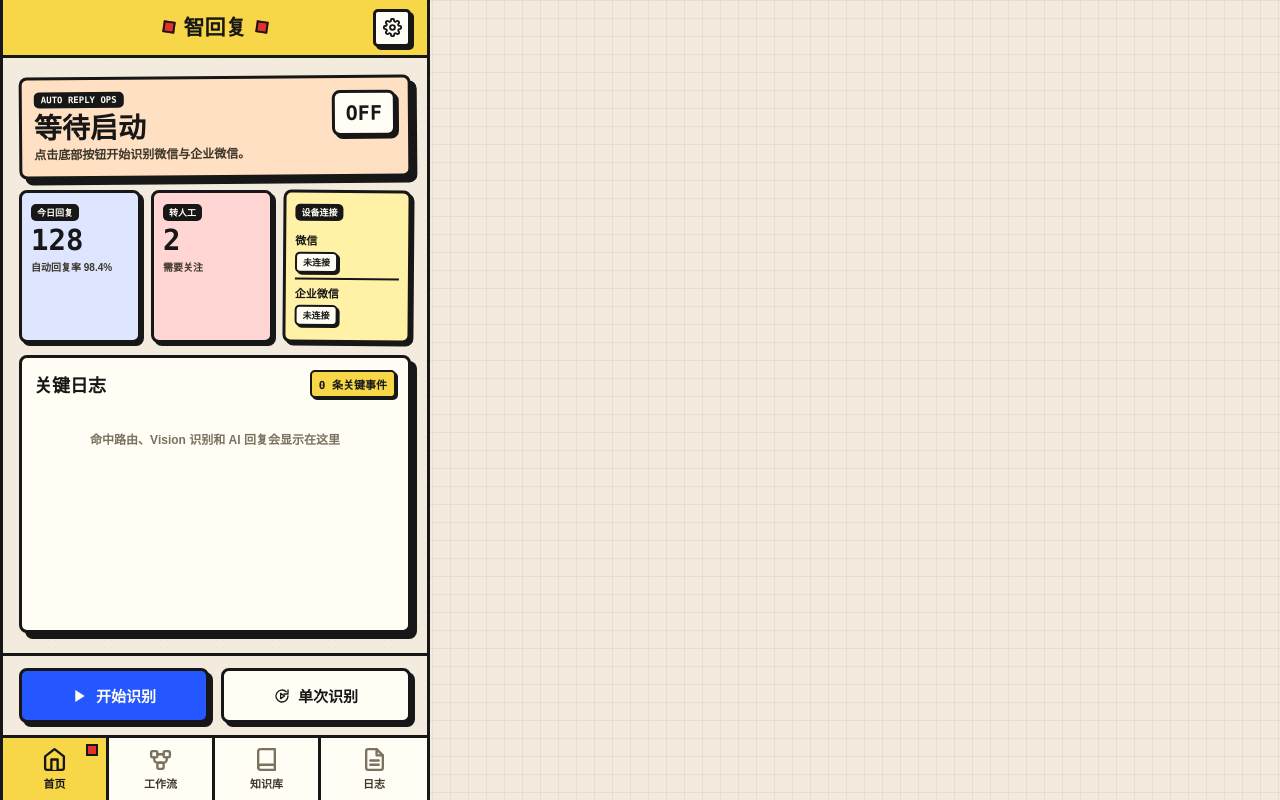
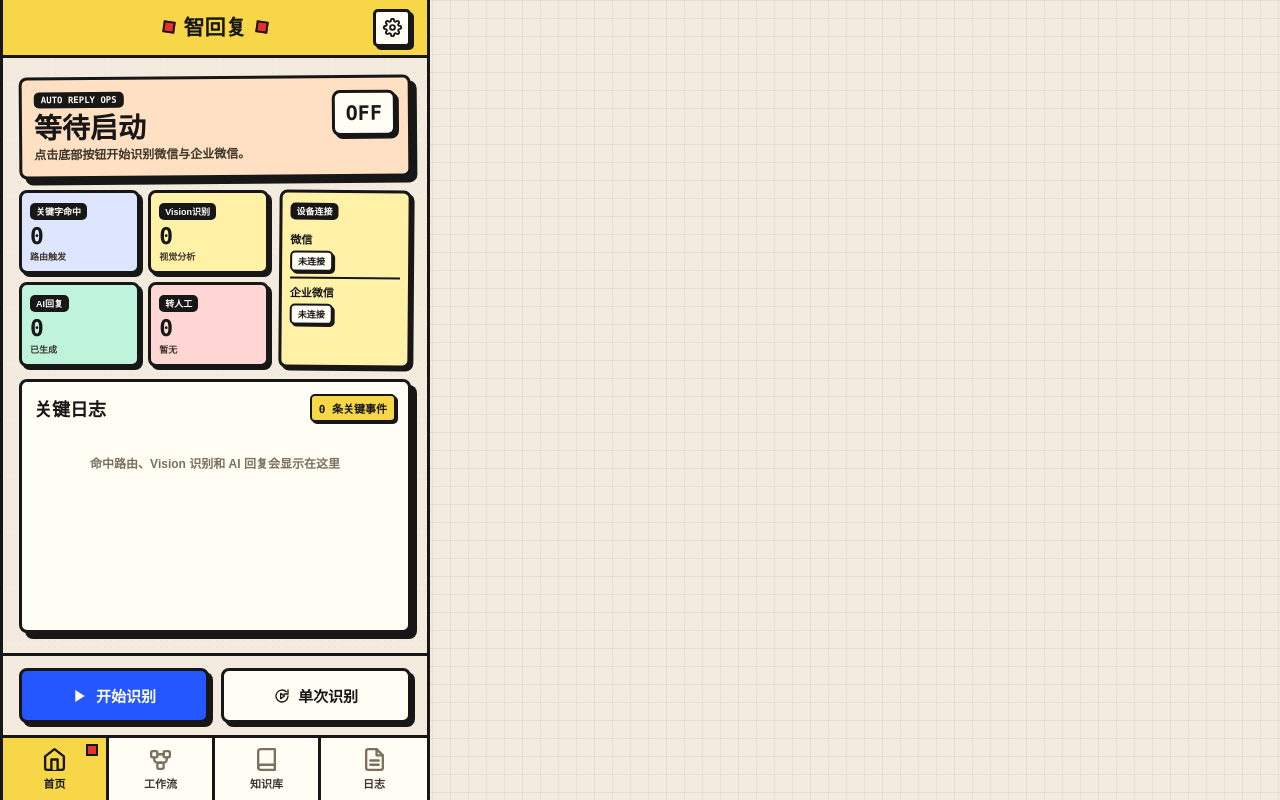
Before and after one commit to Baoserver/auto-reply-workflow, a React app: page / in a window 1280 px wide. Built offline with nearby package versions, Linux system fonts and the light colour scheme; the HTML template or start-up script is replaced by a standard one.

Commit message:
数据统计V1.0

```diff
--- a/src/App.tsx
+++ b/src/App.tsx
@@ -17,14 +17,70 @@ interface Connection {
   wecom: boolean;
 }
 
+interface DashboardStats {
+  keywordHits: number;
+  visionRecognitions: number;
+  aiReplies: number;
+  escalations: number;
+}
+
 const DEFAULT_MAIN_WIDTH = 430;
 const DEFAULT_LOG_WIDTH = 390;
 const MIN_MAIN_WIDTH = 375;
 const MAX_MAIN_WIDTH = 760;
 const MIN_LOG_WIDTH = 320;
 const MAX_LOG_WIDTH = 720;
+const STATS_STORAGE_KEY = 'vision-cs-dashboard-stats';
+const EMPTY_DASHBOARD_STATS: DashboardStats = {
+  keywordHits: 0,
+  visionRecognitions: 0,
+  aiReplies: 0,
+  escalations: 0,
+};
 
 const clamp = (value: number, min: number, max: number) => Math.min(Math.max(value, min), max);
+
+const todayKey = () => new Date().toISOString().slice(0, 10);
+
+const loadDashboardStats = (): DashboardStats => {
+  try {
+    const stored = localStorage.getItem(STATS_STORAGE_KEY);
+    if (!stored) return EMPTY_DASHBOARD_STATS;
+    const parsed = JSON.parse(stored);
+    if (parsed?.date !== todayKey()) return EMPTY_DASHBOARD_STATS;
+    return {
+      keywordHits: Number(parsed.keywordHits) || 0,
+      visionRecognitions: Number(parsed.visionRecognitions) || 0,
+      aiReplies: Number(parsed.aiReplies) || 0,
+      escalations: Number(parsed.escalations) || 0,
+    };
+  } catch {
+    return EMPTY_DASHBOARD_STATS;
+  }
+};
+
+const isRouteMatchedEvent = (event: AgentEvent) => {
+  if (event.type !== 'log') return false;
+  const message = String(event.data?.message || '');
+  if (/OpenClaw assistant route matched/i.test(message)) return false;
+  return /助手模式命中路由|OpenClaw route matched|route matched/i.test(message);
+};
+
+const incrementStatsForEvent = (stats: DashboardStats, event: AgentEvent): DashboardStats => {
+  if (isRouteMatchedEvent(event)) {
+    return { ...stats, keywordHits: stats.keywordHits + 1 };
+  }
+  if (event.type === 'vision') {
+    return { ...stats, visionRecognitions: stats.visionRecognitions + 1 };
+  }
+  if (event.type === 'reply') {
+    return { ...stats, aiReplies: stats.aiReplies + 1 };
+  }
+  if (event.type === 'escalation') {
+    return { ...stats, escalations: stats.escalations + 1 };
+  }
+  return stats;
+};
 
 const TabIcon = ({ name, active }: { name: string; active: boolean }) => {
   const color = active ? '#171717' : '#7B715F';
@@ -77,7 +133,7 @@ export default function App() {
   const [mainWidth, setMainWidth] = useState(DEFAULT_MAIN_WIDTH);
   const [logWidth, setLogWidth] = useState(DEFAULT_LOG_WIDTH);
   const [events, setEvents] = useState<AgentEvent[]>([]);
-  const [stats] = useState({ messages: 128, autoReplies: 126, escalations: 2 });
+  const [stats, setStats] = useState<DashboardStats>(() => loadDashboardStats());
   const [connections, setConnections] = useState<Connection>({ wechat: false, wecom: false });
   const paneSyncRef = useRef(false);
   const paneSyncTimerRef = useRef<number | null>(null);
@@ -146,6 +202,7 @@ export default function App() {
     const handleEvent = (event: AgentEvent) => {
       console.log('[FRONTEND EVENT]', event.type, event.data);
       setEvents((prev) => [...prev.slice(-100), event]);
+      setStats((prev) => incrementStatsForEvent(prev, event));
 
       if (event.type === 'status') {
         setRunning(event.data.state === 'running');
@@ -158,6 +215,13 @@ export default function App() {
       window.electronAPI?.removeAgentEventListener();
     };
   }, []);
+
+  useEffect(() => {
+    localStorage.setItem(STATS_STORAGE_KEY, JSON.stringify({
+      date: todayKey(),
+      ...stats,
+    }));
+  }, [stats]);
 
   useEffect(() => {
     const checkConnections = async () => {
--- a/src/components/ConfigPanel.tsx
+++ b/src/components/ConfigPanel.tsx
@@ -156,7 +156,7 @@ export default function ConfigPanel() {
   }
 
   return (
-    <div>
+    <div className="panel-stack config-stack">
       {/* Model Config */}
       <div className="card">
         <div className="card-header">
--- a/src/components/Dashboard.tsx
+++ b/src/components/Dashboard.tsx
@@ -7,23 +7,25 @@ interface AgentEvent {
 
 interface Props {
   running: boolean;
-  stats: { messages: number; autoReplies: number; escalations: number };
+  stats: {
+    keywordHits: number;
+    visionRecognitions: number;
+    aiReplies: number;
+    escalations: number;
+  };
   connections?: { wechat: boolean; wecom: boolean };
   events?: AgentEvent[];
 }
 
 export default function Dashboard({ running, stats, connections, events = [] }: Props) {
-  const replyRate = stats.messages > 0
-    ? ((stats.autoReplies / stats.messages) * 100).toFixed(1)
-    : '0';
-
   const wechatConnected = connections?.wechat ?? false;
   const wecomConnected = connections?.wecom ?? false;
 
   const isRouteMatchedLog = (ev: AgentEvent) => {
     if (ev.type !== 'log') return false;
     const message = String(ev.data?.message || '');
-    return /命中路由|route matched/i.test(message);
+    if (/OpenClaw assistant route matched/i.test(message)) return false;
+    return /助手模式命中路由|OpenClaw route matched|route matched/i.test(message);
   };
   const isKeyHomeLog = (ev: AgentEvent) => (
     ev.type === 'vision' ||
@@ -238,15 +240,27 @@ export default function Dashboard({ running, stats, connections, events = [] }:
       </section>
 
       <section className="home-matrix">
-        <div className="home-metric hero-metric">
-          <span className="home-metric-label">今日回复</span>
-          <strong>{stats.messages}</strong>
-          <small>自动回复率 {replyRate}%</small>
-        </div>
-        <div className="home-metric">
-          <span className="home-metric-label">转人工</span>
-          <strong>{stats.escalations}</strong>
-          <small>{stats.escalations > 0 ? '需要关注' : '暂无积压'}</small>
+        <div className="home-stat-grid">
+          <div className="home-metric is-keyword">
+            <span className="home-metric-label">关键字命中</span>
+            <strong>{stats.keywordHits}</strong>
+            <small>路由触发</small>
+          </div>
+          <div className="home-metric is-vision">
+            <span className="home-metric-label">Vision识别</span>
+            <strong>{stats.visionRecognitions}</strong>
+            <small>视觉分析</small>
+          </div>
+          <div className="home-metric is-reply">
+            <span className="home-metric-label">AI回复</span>
+            <strong>{stats.aiReplies}</strong>
+            <small>已生成</small>
+          </div>
+          <div className="home-metric is-escalation">
+            <span className="home-metric-label">转人工</span>
+            <strong>{stats.escalations}</strong>
+            <small>{stats.escalations > 0 ? '需关注' : '暂无'}</small>
+          </div>
         </div>
         <div className="home-channel-card">
           <div className="home-channel-title">设备连接</div>
--- a/src/components/KnowledgeManager.tsx
+++ b/src/components/KnowledgeManager.tsx
@@ -71,7 +71,7 @@ export default function KnowledgeManager() {
   }
 
   return (
-    <div>
+    <div className="panel-stack knowledge-stack">
       <div className="card">
         <div className="card-header">
           <span className="card-title">知识库文档</span>
--- a/src/components/WorkflowPanel.tsx
+++ b/src/components/WorkflowPanel.tsx
@@ -240,7 +240,7 @@ export default function WorkflowPanel() {
   }
 
   return (
-    <div>
+    <div className="panel-stack workflow-stack">
       <div className="card">
         <div className="card-header">
           <span className="card-title">回复策略</span>
--- a/src/styles/global.css
+++ b/src/styles/global.css
@@ -280,10 +280,18 @@ select:focus-visible {
 
 .home-matrix {
   display: grid;
-  grid-template-columns: 1fr 1fr 1.05fr;
+  grid-template-columns: 2fr 1.05fr;
   grid-template-areas:
-    "hero small channel";
+    "stats channel";
   gap: 10px;
+}
+
+.home-stat-grid {
+  grid-area: stats;
+  display: grid;
+  grid-template-columns: repeat(2, minmax(0, 1fr));
+  grid-template-rows: repeat(2, minmax(0, 1fr));
+  gap: 8px;
 }
 
 .home-metric,
@@ -292,16 +300,26 @@ select:focus-visible {
   border: 3px solid var(--border);
   border-radius: var(--radius-lg);
   box-shadow: 3px 3px 0 var(--border);
-  padding: 9px;
-}
-
-.home-metric.hero-metric {
-  grid-area: hero;
+  padding: 8px;
+}
+
+.home-metric {
+  min-width: 0;
+}
+
+.home-metric.is-keyword {
   background: var(--accent-dim);
 }
 
-.home-metric:not(.hero-metric) {
-  grid-area: small;
+.home-metric.is-vision {
+  background: var(--yellow-dim);
+}
+
+.home-metric.is-reply {
+  background: var(--green-dim);
+}
+
+.home-metric.is-escalation {
   background: var(--red-dim);
 }
 
@@ -317,13 +335,14 @@ select:focus-visible {
   border-radius: var(--radius-sm);
   font-size: 9px;
   font-weight: 900;
+  white-space: nowrap;
 }
 
 .home-metric strong {
   display: block;
   font-family: var(--font-mono);
   color: var(--text);
-  font-size: 29px;
+  font-size: 23px;
   line-height: 0.95;
   font-weight: 900;
   letter-spacing: 0;
@@ -331,10 +350,11 @@ select:focus-visible {
 
 .home-metric small {
   display: block;
-  margin-top: 5px;
+  margin-top: 3px;
   color: var(--text-secondary);
-  font-size: 10px;
-  font-weight: 900;
+  font-size: 9px;
+  font-weight: 900;
+  white-space: nowrap;
 }
 
 .home-channel-card {
@@ -509,6 +529,35 @@ select:focus-visible {
 
 .card-header .card-title {
   margin-bottom: 0;
+}
+
+.panel-stack {
+  display: flex;
+  flex-direction: column;
+  gap: 18px;
+  padding-bottom: 18px;
+}
+
+.panel-stack > .card,
+.panel-stack > .drop-zone,
+.panel-stack > .btn-primary {
+  margin: 0;
+}
+
+.workflow-stack {
+  gap: 20px;
+}
+
+.workflow-stack .card {
+  padding: 16px;
+}
+
+.knowledge-stack {
+  gap: 20px;
+}
+
+.knowledge-stack .drop-zone {
+  margin-top: 2px;
 }
 
 /* ========================================
```
Also changed, not shown: 1 other file (tests, documents, lock files or other folders).
